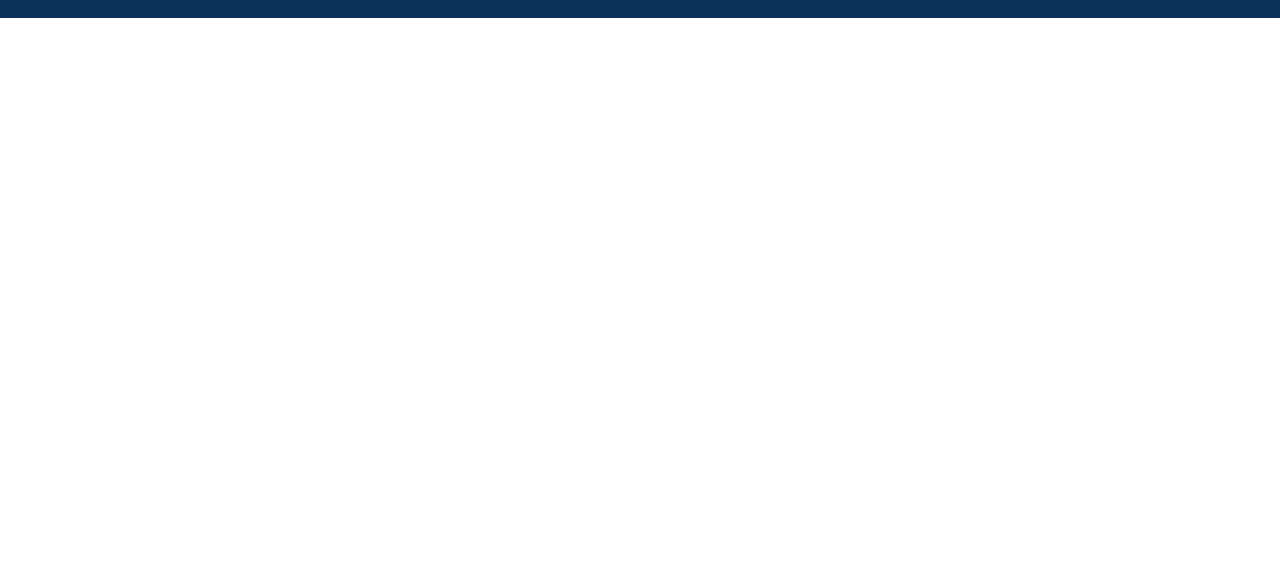
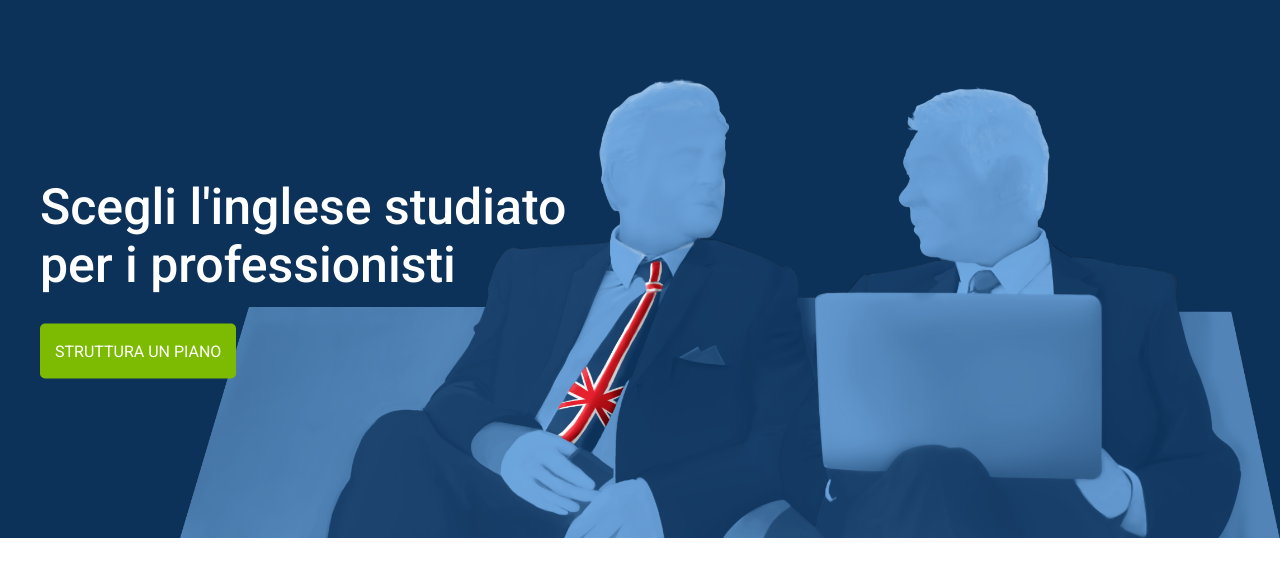
Before and after one commit to SantosIvanAlvaChavez/htmlcss-fluentify, a plain HTML site: page index.html in a window 1280 px wide. Shown: the part 62-638 px from the top of the page. Drawn offline with Linux system fonts and the light colour scheme.

Commit message:
jumbotron

```diff
--- a/css/styles.css
+++ b/css/styles.css
@@ -29,6 +29,15 @@ body {
   float: left;
 }
 
+.w-50 {
+  width: 50%;
+}
+
+/* TIPOGRAPHY */
+h1 {
+  font-weight: 500;
+}
+
 /* MENU */
 .menu-inline li {
   display: inline-block;
@@ -52,6 +61,9 @@ body {
   border-radius: 5px;
   display: inline-block;
   min-width: 100px;
+  color: #fff;
+  text-decoration: none;
+  text-transform: uppercase;
 }
 
 .btn-green {
@@ -59,9 +71,18 @@ body {
   border: none;
 }
 
+.btn-large {
+  padding: 15px;
+}
+
 /* HEADER */
 .main-header {
+  height: 600px;
   background-color: #0c325a;
+  background-image: url('../img/background-header.png');
+  background-repeat: no-repeat;
+  background-size: 1100px;
+  background-position: bottom right;
 }
 
 .header-nav {
@@ -93,3 +114,22 @@ body {
   position: relative;
   bottom: 6px;
 }
+
+/* JUMBOTRON */
+.jumbotron {
+  height: 520px;
+  position: relative;
+}
+
+.jumbotron-text {
+  position: absolute;
+  top: 50%;
+  left: 0;
+  transform: translateY(-50%);
+}
+
+.jumbotron-text h1 {
+  margin-bottom: 30px;
+  font-size: 50px;
+  color: #fff;
+}
--- a/index.html
+++ b/index.html
@@ -9,8 +9,9 @@
   <body>
     <!-- Main header -->
     <header class="main-header">
+      <div class="container">
         <!-- Top-nav -->
-      <div class="header-nav container clearfix">
+        <div class="header-nav clearfix">
           <div class="nav-left float-left">
             <img src="./img/logo.svg" alt="logo">
           </div>
@@ -52,6 +53,13 @@
         </div>
 
         <!-- Jumbotron -->
+        <div class="jumbotron">
+          <div class="jumbotron-text w-50">
+            <h1>Scegli l'inglese studiato per i professionisti</h1>
+            <a class="btn btn-green btn-large" href="#">Struttura un piano</a>
+          </div>
+        </div>
+      </div>
     </header>
 
     <!-- Main content -->
```
Lines whose indentation alone changed are shown as unchanged.
